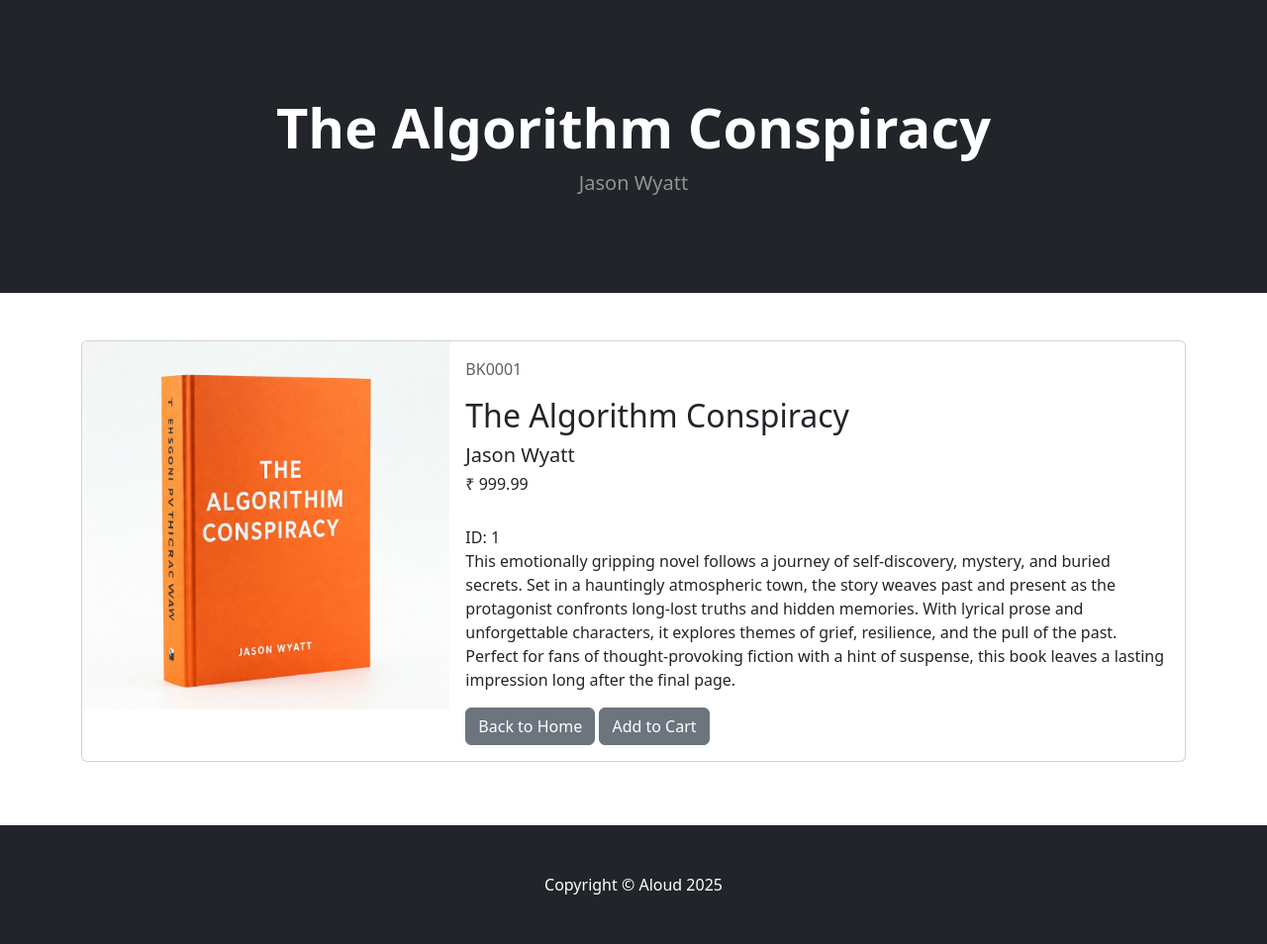
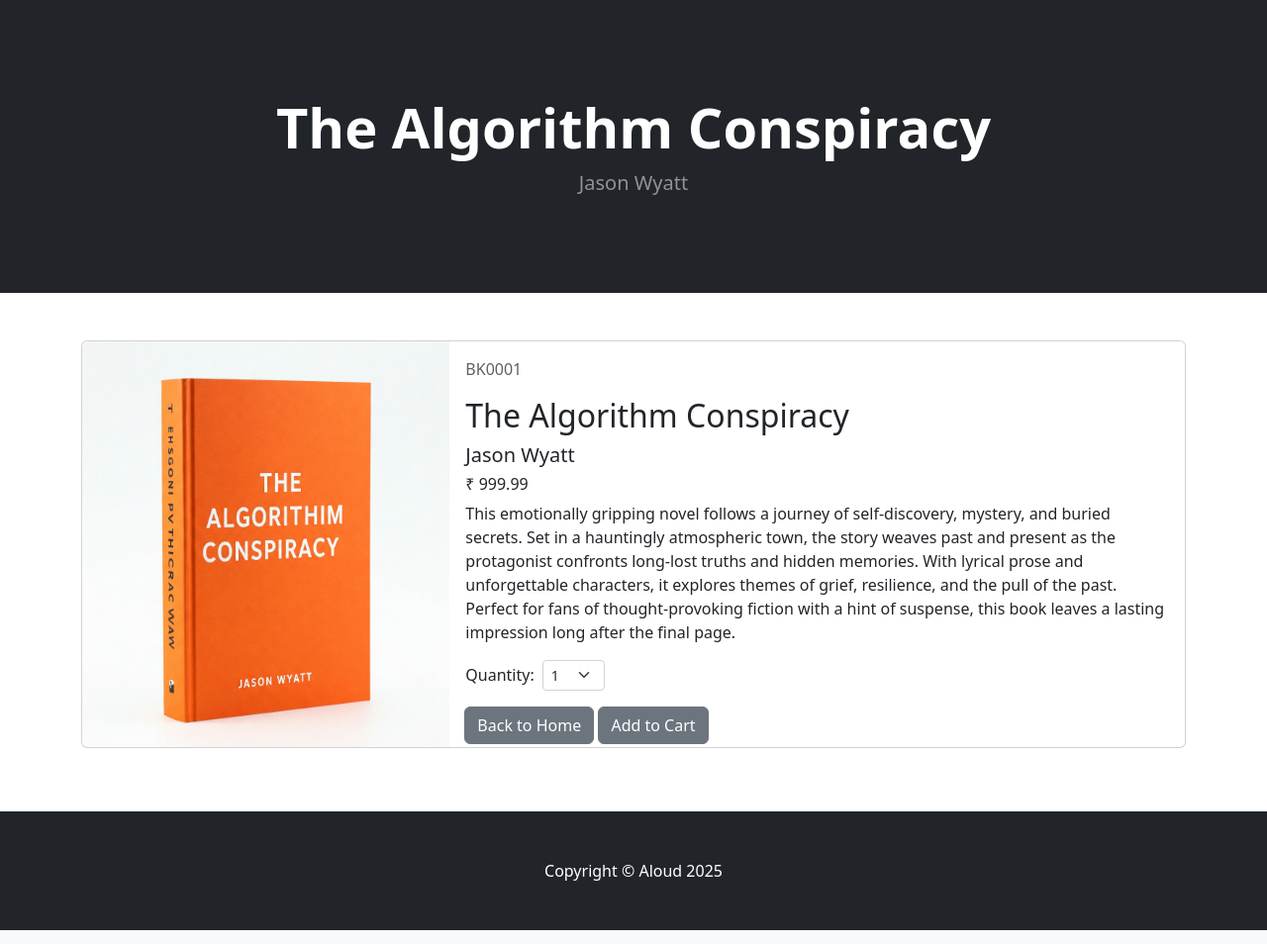
Before and after one commit to Sreedevi0602/ecom, a Django app: page /product/1 in a window 1280 px wide. Shown: the part 65-1019 px from the top of the page at 99% size. Run offline with Django 5.2, Linux system fonts and the light colour scheme; data comes from the database, SQL or seed files in the repository; both versions use the stored data as it was after the commit; some libraries are stand-ins or nearby versions.

Commit message:
Product quantities added. Got the bootstrap form select code and used it in products.html. To sync it up with ajax added product quantity key inside the script after adding id to the select tag. In the view got a variable to get the quantity. saved it to the session. Updated the add function in cart.py file accordingly. To show the quantity in the cart page, added a function called get_quants in cart.py fle and got the value in cart_summary view. Updated cart_summary.html file accordingly to get the selected quantity.

```diff
--- a/ecom/cart/cart.py
+++ b/ecom/cart/cart.py
@@ -16,15 +16,17 @@ class Cart():
 
 
 
-    def add(self,product):
+    def add(self,product,quantity):
         product_id=str(product.id)
+        product_qty=str(quantity)
 
         #Logic
         if product_id in self.cart:
             pass
 
         else:
-            self.cart[product_id]={'price':str(product.price)}
+            #self.cart[product_id]={'price':str(product.price)}
+            self.cart[product_id]=int(product_qty)
 
         self.session.modified = True
 
@@ -43,3 +45,9 @@ class Cart():
         products=Product.objects.filter(id__in=product_ids)
 
         return products
+
+
+
+    def get_quants(self):
+        quantities=self.cart
+        return quantities
--- a/ecom/store/templates/product.html
+++ b/ecom/store/templates/product.html
@@ -19,7 +19,7 @@
      <div class="card mb-3">
   <div class="row g-0">
     <div class="col-md-4">
-      <img src= "{{ product.image.url }}" class="img-fluid rounded-start" alt="...">
+      <img src= "{{ product.image.url }}" class="img-fluid rounded-start" style="height: 410px;" alt="...">
     </div>
     <div class="col-md-8">
       <div class="card-body">
@@ -36,17 +36,42 @@
             ₹ {{product.sale_price}} </h6>
         {% else %}
             <h6 style="font-weight: 300;"> ₹ {{product.price}}</h6>
-            <br>
 
-            ID: {{ product.id }}
+
+
 
         {% endif %}
 
+
         <p class="card-text">{{product.description}}</p>
+
+        <div class="col-md-2">
+  <div class="d-flex align-items-center gap-2">
+    <label for="quantitySelect" class="mb-0">Quantity:</label>
+    <select class="form-select form-select-sm w-auto" id="qty-cart">
+      <option value="1">1</option>
+      <option value="2">2</option>
+      <option value="3">3</option>
+      <option value="4">4</option>
+      <option value="5">5</option>
+      <option value="6">6</option>
+      <option value="7">7</option>
+      <option value="8">8</option>
+      <option value="9">9</option>
+      <option value="10">10</option>
+    </select>
+  </div>
+</div>
+
+
+        </div >
+        <div style="margin-left: 15px;">
 
         <a href="{% url 'home' %}" class="btn btn-secondary">Back to Home</a>
 
         <button class="btn btn-secondary" type="button" value="{{product.id}}" id="add-cart">Add to Cart</button>
+
+        </div>
 
       </div>
     </div>
@@ -66,6 +91,7 @@
           url:"{% url 'cart_add' %}",
           data:{
             product_id:$('#add-cart').val(),
+            product_qty:$('#qty-cart option:selected').text(),
             csrfmiddlewaretoken: '{{csrf_token}}',
             action: 'post'
           },
```
Also changed, not shown: ecom/cart/templates/cart_summary.html (+44 -4 lines), ecom/cart/views.py (+5 -2 lines), ecom/db.sqlite3.
